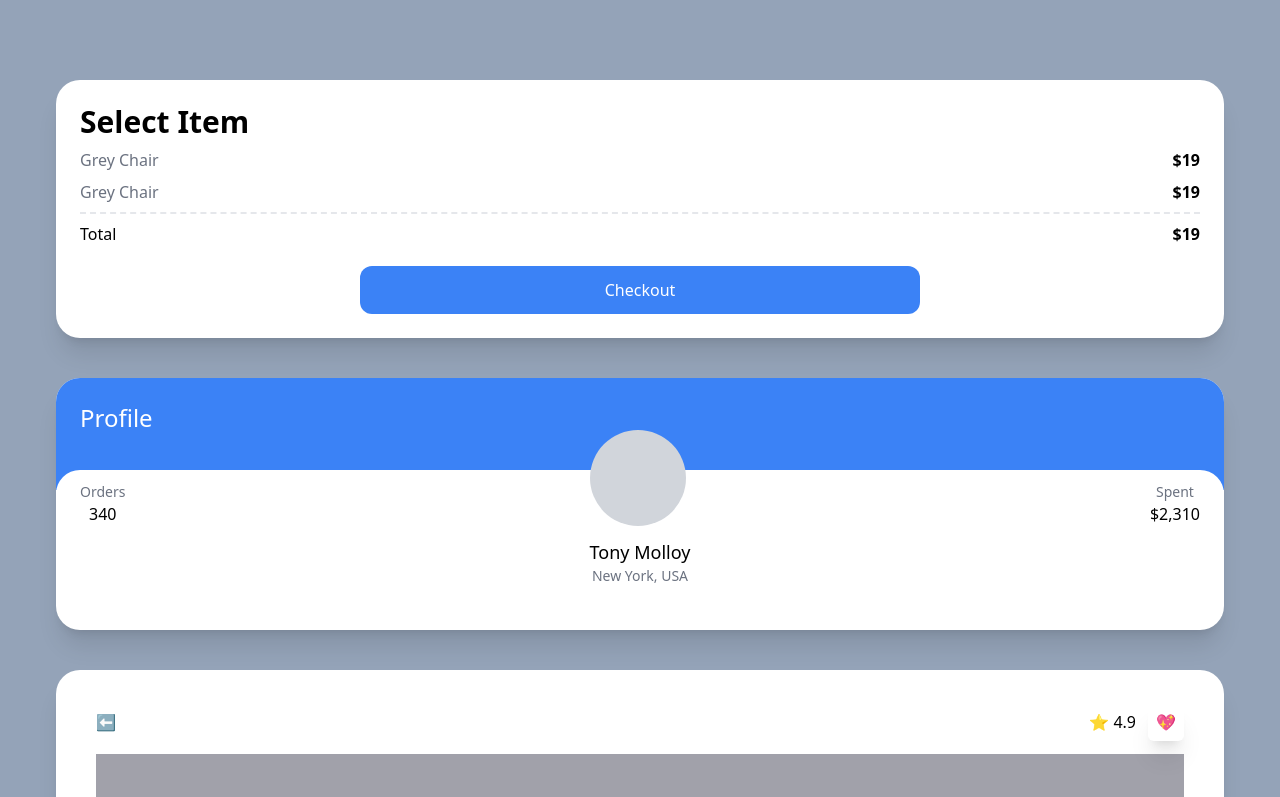
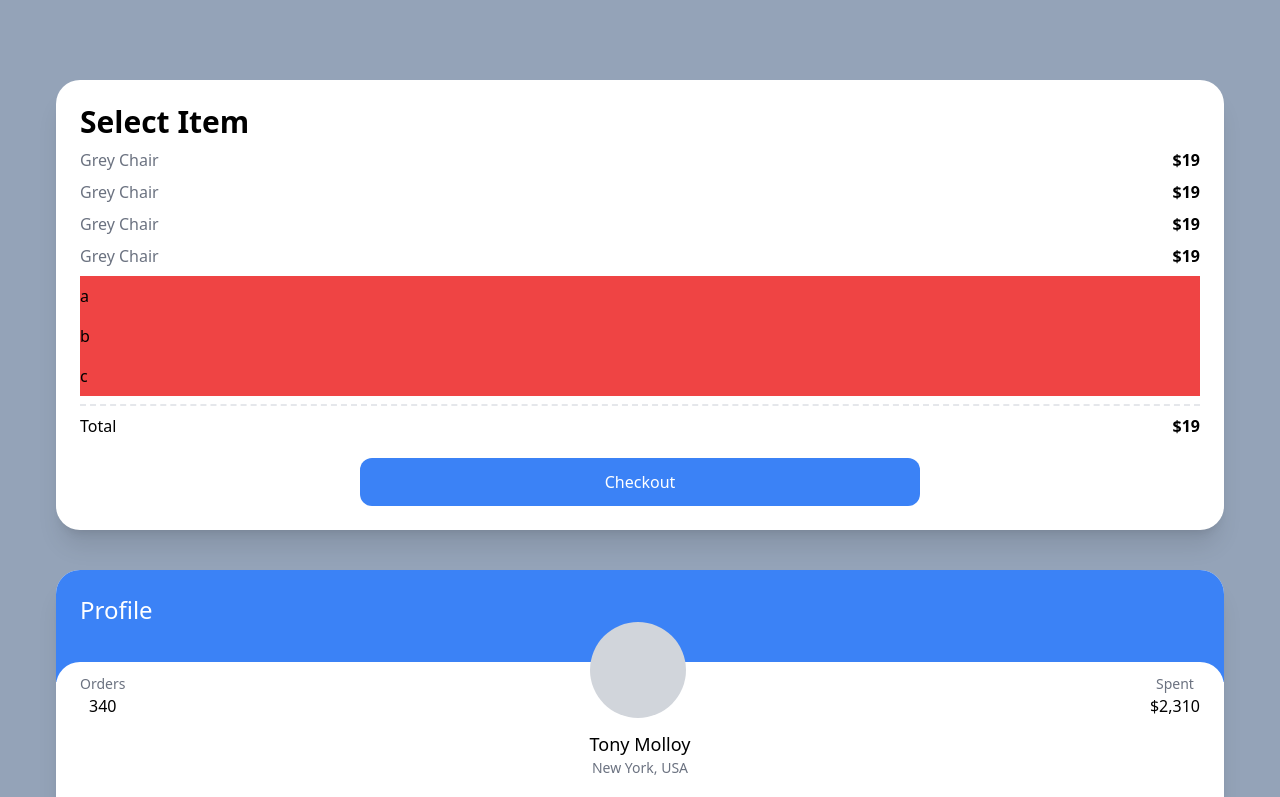
Before and after one commit to caste77an/carrot-market-old, a Next.js app: page / in a window 1280 px wide. Shown: the top 797 px of the page. Built offline with nearby package versions, Linux system fonts and the light colour scheme.

Commit message:
Modifier for Lists

```diff
--- a/pages/index.tsx
+++ b/pages/index.tsx
@@ -5,14 +5,21 @@
     <div className="bg-slate-400 py-20 px-14 grid gap-10 min-h-screen">
       <div className="bg-white p-6 rounded-3xl shadow-xl flex flex-col">
         <span className="font-semibold text-3xl">Select Item</span>
-        <div className="flex justify-between my-2">
-          <span className="text-gray-500">Grey Chair</span>
-          <span className="font-semibold">$19</span>
-        </div>
-        <div className="flex justify-between">
-          <span className="text-gray-500">Grey Chair</span>
-          <span className="font-semibold">$19</span>
-        </div>
+        <ul>
+          {[1, 2, 3, 4].map((i) => (
+            <div key={i} className="flex justify-between my-2">
+              <span className="text-gray-500">Grey Chair</span>
+              <span className="font-semibold">$19</span>
+            </div>
+          ))}
+        </ul>
+        <ul>
+          {["a", "b", "c", ""].map((c, i) => (
+            <li key={i} className="bg-red-500 py-2 empty:hidden">
+              {c}
+            </li>
+          ))}
+        </ul>
         <div className="flex justify-between mt-2 pt-2 border-t-2 border-dashed">
           <span>Total</span>
           <span className="font-semibold">$19</span>
```
